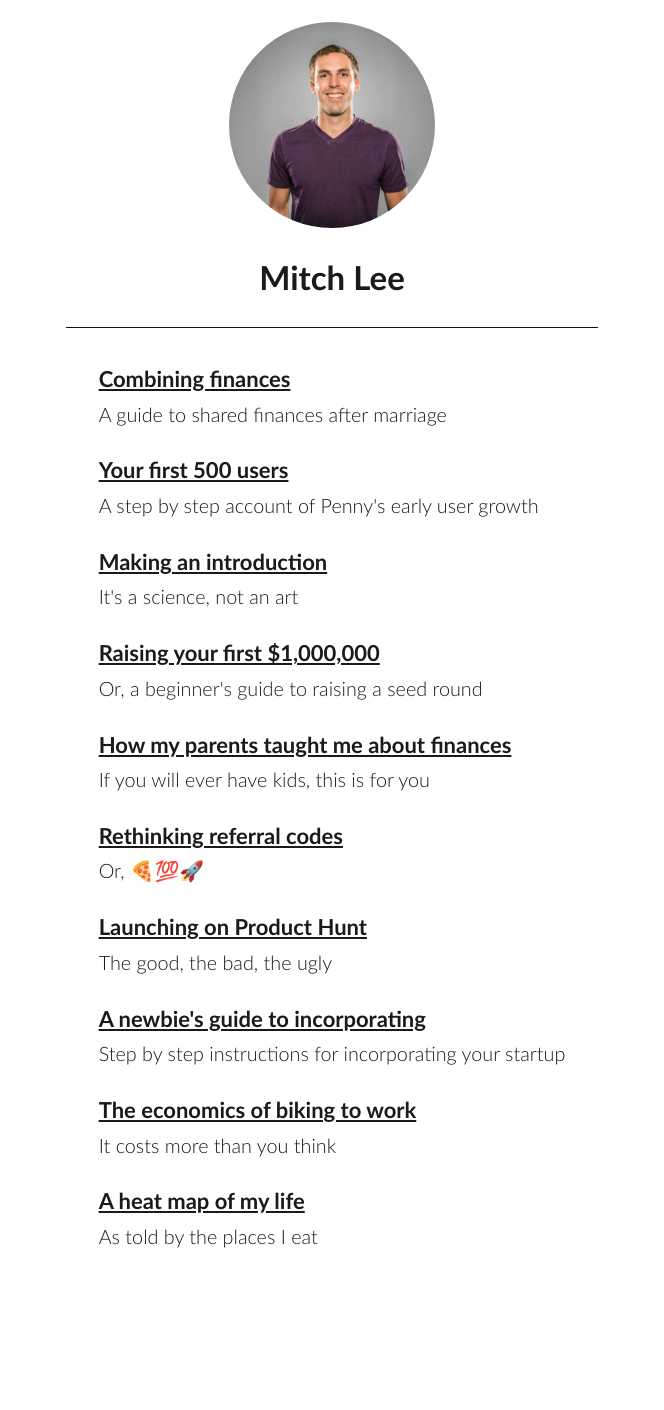
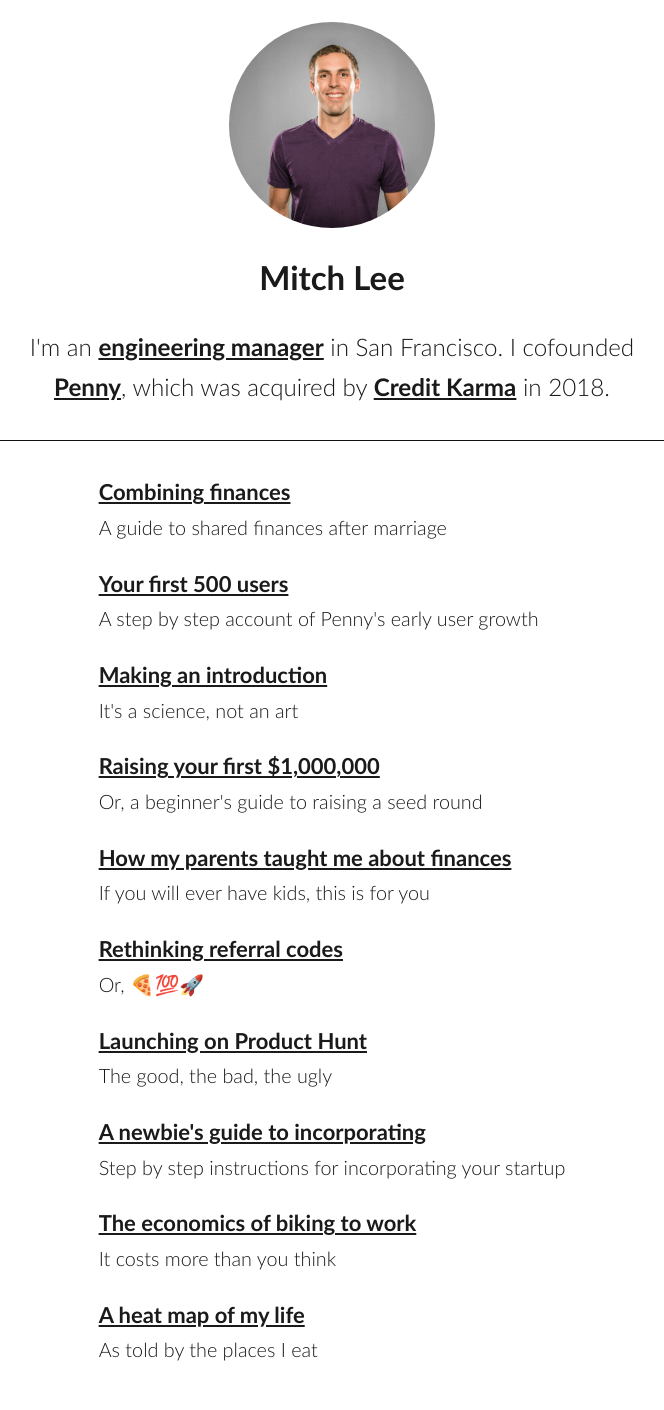
Before and after one commit to dontmitch/dontmitch.github.io, a Jekyll site: the page index.html, which Jekyll copies as it is, in a window 1280 px wide. Shown: the whole page, without its empty margins (308-972 px from the left). Built offline with Jekyll 4.4.1, drawn with Linux system fonts in a browser that asks for light colours; before the commit the page ends 1297 px from its top, so only the background shows below that.

Commit message:
Add a description.

```diff
--- a/index.html
+++ b/index.html
@@ -82,9 +82,11 @@
         color:#1a1a1a;
         margin:1.5625rem 0;
       }
-      a {
+      a, em {
         font-weight:700;
         color:#1a1a1a;
+      }
+      a {
         text-decoration:underline;
       }
       main {
@@ -102,6 +104,12 @@
         text-align: center;
         margin: 1rem auto;
       }
+      header p {
+        padding: 0 1.5rem 1.5rem;
+        font-size: 1.1rem;
+        text-align: center;
+        border-bottom: 1px solid #111;
+      }
       .image-wrap {
         margin: 1rem auto 0;
         border-radius:4.6875rem;
@@ -113,7 +121,6 @@
         width:9.375rem;
       }
       .posts {
-        border-top: 1px solid #111;
         padding: 0.5rem 1.5rem 1rem;
       }
       section {
@@ -143,6 +150,9 @@
           <img src="/assets/images/mitchlee-500x500.jpg" alt="Headshot of Mitch Lee">
         </div>
         <h1>Mitch Lee</h1>
+        <p>
+          I'm an <a href="https://mitchjlee.com">engineering manager</a> in San Francisco. I cofounded <a href="https://pennyapp.io">Penny</a>, which was acquired by <a href="https://www.creditkarma.com">Credit Karma</a> in 2018.
+        </p>
       </header>
 
       <div class="posts">
```
